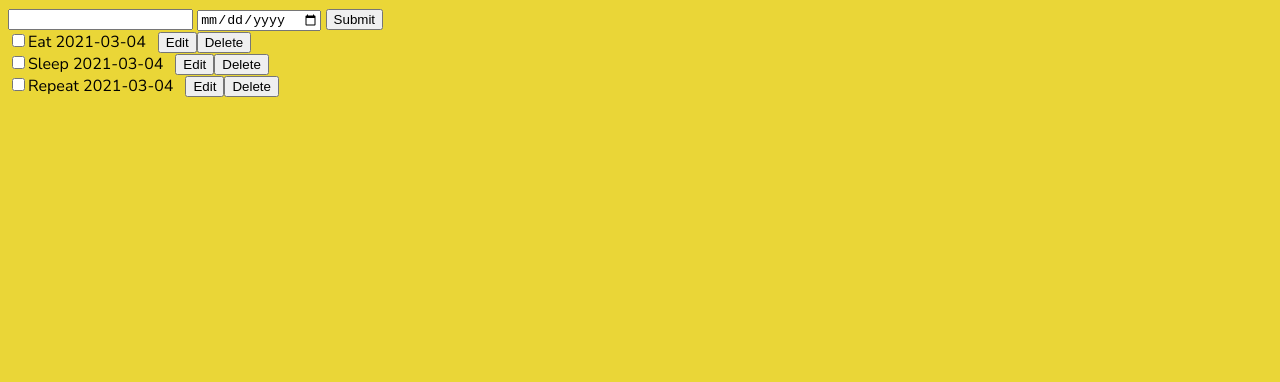
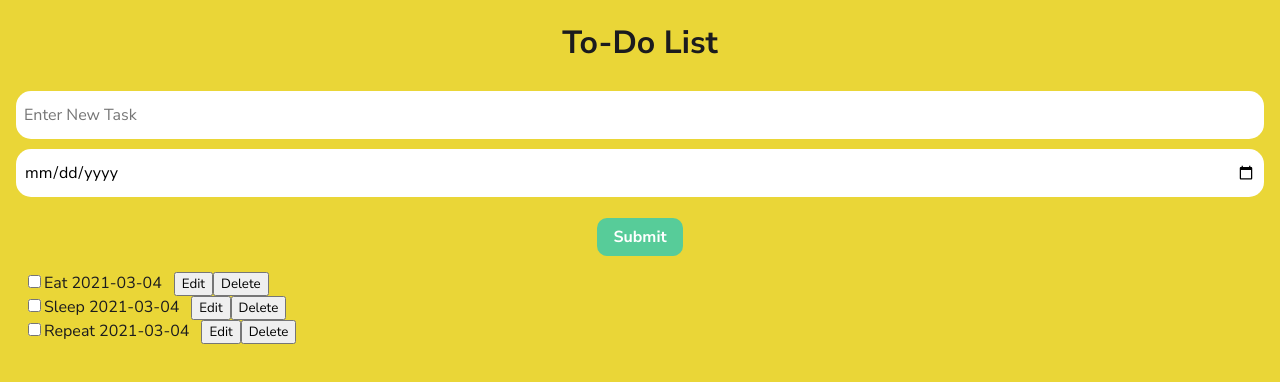
Before and after one commit to notchamath/todo-app, a plain HTML site: page index.html in a window 1280 px wide. Drawn offline with Linux system fonts and the light colour scheme.

Commit message:
feat: Add css to inputs section

```diff
--- a/index.html
+++ b/index.html
@@ -14,11 +14,17 @@
 </head>
 <body>
 
-    <input id="todo-title" type="text"/>
-    <input type="date" name="" id="date-picker"/>
-    <button onclick = "addTodo()">Submit</button>
+    <main>
+        <h1>To-Do List</h1>
 
-    <div id="todo-list"></div>
+        <section id="inputs">
+            <input id="todo-title" type="text" placeholder="Enter New Task">
+            <input type="date" name="" id="date-picker" />
+            <button onclick = "addTodo()">Submit</button>
+        </section>
+
+        <div id="todo-list"></div>
+    </main>
 
     <script src="todo.js"></script>
 </body>
--- a/main.css
+++ b/main.css
@@ -1,4 +1,53 @@
 body{
     font-family: 'Nunito Sans', sans-serif;
-    background: #EAD637;
+    background-color: #EAD637;
+    color: #1B1B1E;
 }
+
+main{
+    margin: 1rem;
+}
+
+h1{
+    text-align: center;
+}
+
+button{
+    font-family: inherit;
+}
+
+#inputs{
+    display: flex;
+    flex-direction: column;
+    align-items: center;
+    width: 100%;
+}
+
+#inputs input{
+    margin: 5px 0;
+    padding: .5rem;
+    width: 100%;
+    height: 2rem;
+    border: none;
+    outline: none;
+    font-family: inherit;
+    font-size: 1rem;
+    border-radius: 15px;
+}
+
+#inputs input[type="date"]{
+    cursor: pointer;
+}
+
+#inputs button{
+    margin: 1rem;
+    padding: 0.5rem 1rem;
+    font-size: 1rem;
+    font-weight: 700;
+    background-color: transparent;
+    color: white;
+    background-color: #57CC99;
+    border: none;
+    border-radius: 10px;
+    cursor: pointer;
+}
--- a/todo.js
+++ b/todo.js
@@ -111,6 +111,7 @@ const addTodo = () => {
     let dueDate = datePicker.value;
 
     createTodo(title, dueDate);
+    location.reload();
     render();
 }
 
@@ -164,7 +165,7 @@ const updateTodo = event => {
 const render = () => {
 
     //reset output
-    document.querySelector('#todo-list').innerHTML = '';
+    document.querySelector('#todo-list').innerText = '';
 
     //render list
     todos.forEach(todo => {
```
